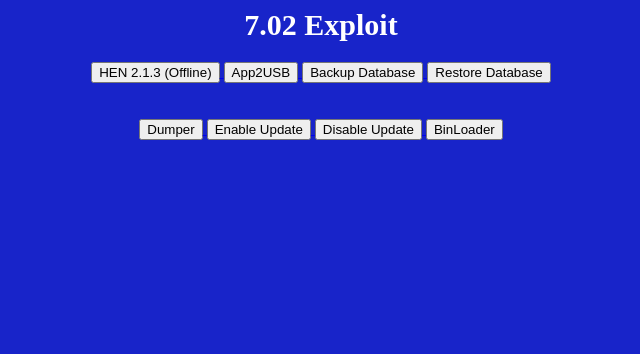
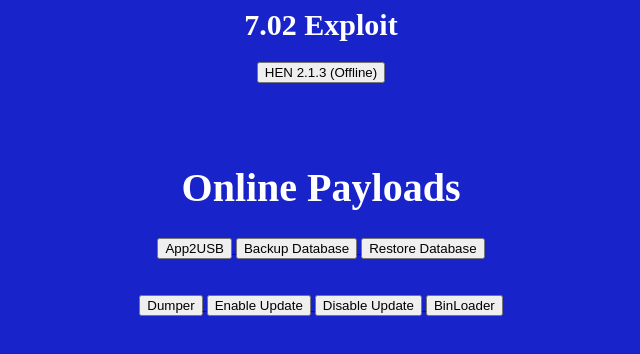
Before and after one commit to saintcarl/7.02, a plain HTML site: page index.html in a window 1280 px wide. Shown: the whole page, without its empty margins (319-959 px from the left). Drawn offline with Linux system fonts and the light colour scheme.

Commit message:
Update index.html

```diff
--- a/index.html
+++ b/index.html
@@ -17,6 +17,8 @@ function DisplayCacheProgress(){setTimeout(function(){window.msgs.innerHTML="Ins
   <button>HEN 2.1.3 (Offline)</button>
 
   </a>
+  <br><br><br><br>
+  <h1 style='font-size:40px;text-align:center;'>Online Payloads</h1>
   <a href="App2USB/index.html">
        <button>App2USB</button>
 
```
